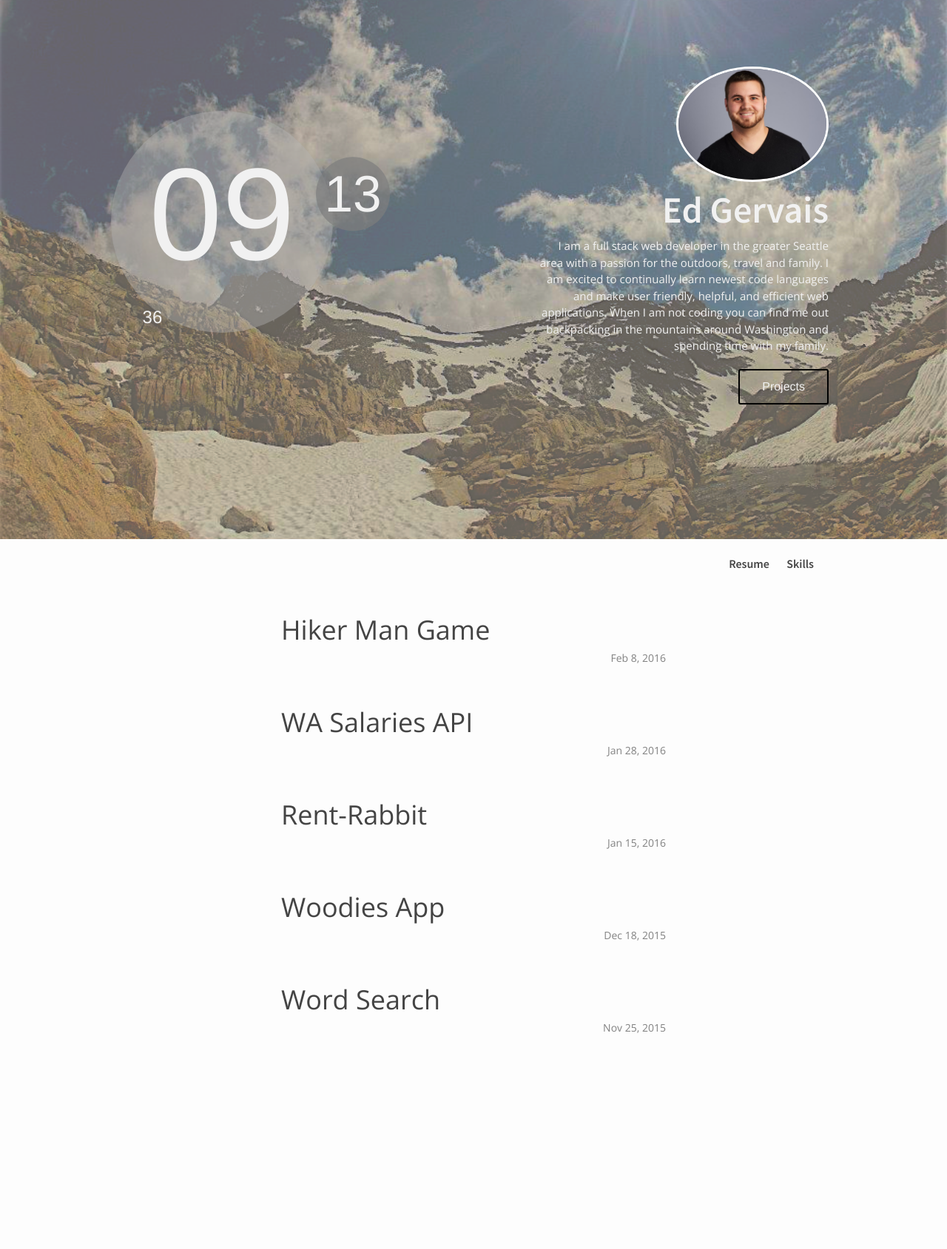
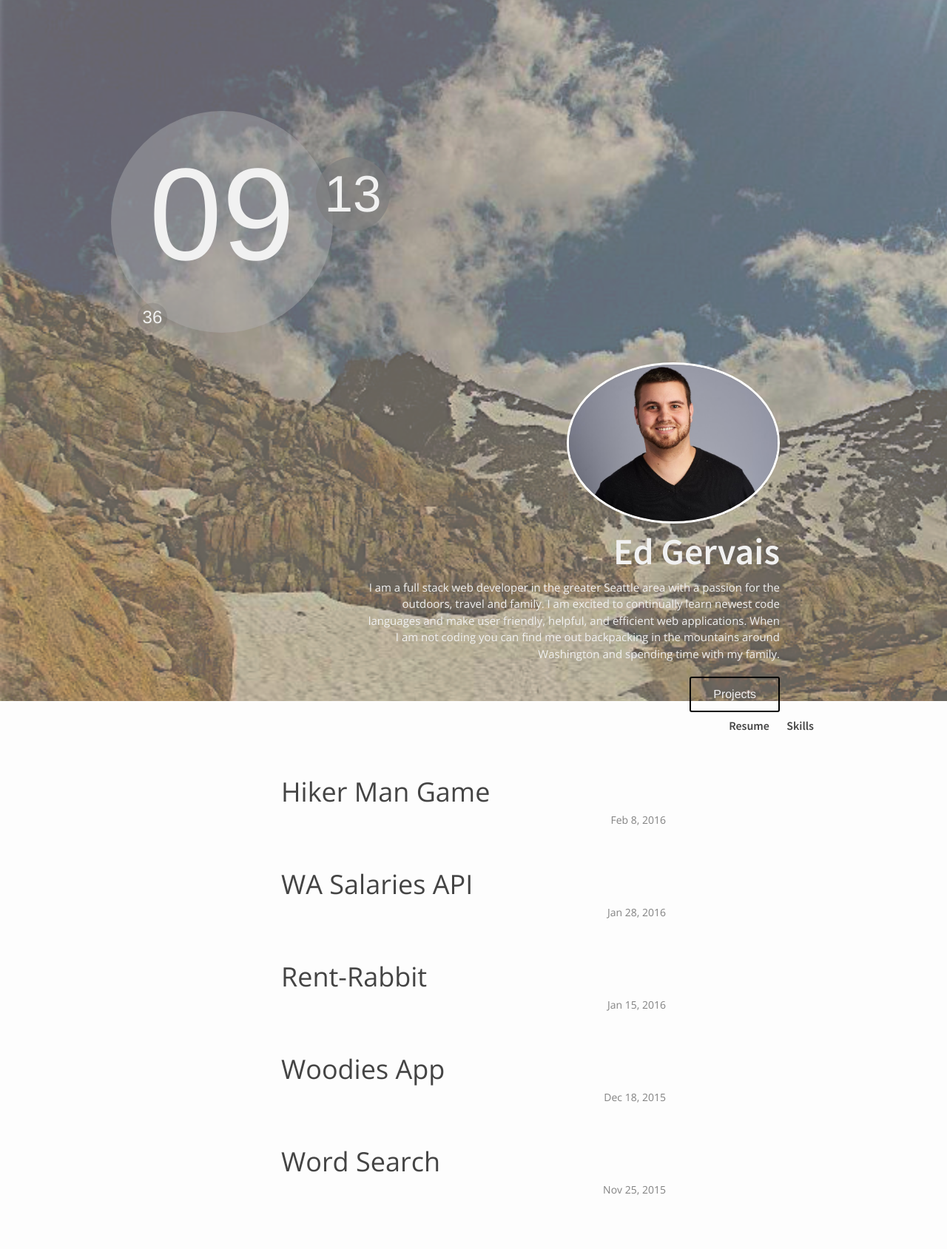
Before and after one commit to egervais7/myPortfolio, a Jekyll site: the page built from index.html, in a window 1280 px wide. Shown: the whole page at 74% size. Built offline with Jekyll 4.4.1, drawn with Linux system fonts in a browser that asks for light colours; before the commit the page ends 1470 px from its top, so only the background shows below that.

Commit message:
media for ipad

```diff
--- a/_sass/_layout.scss
+++ b/_sass/_layout.scss
@@ -300,13 +300,12 @@
 and (min-device-width : 320px)
 and (max-device-width : 736px) {
   .cover {
-    height: 265%;
+    height: 250%;
     width: 150%;
-    display : inline-block;
   }
   .site-name {
     position: relative;
-    top: 450px;
+    top: 400px;
   }
   .site-name__inner {
     position: relative;
@@ -350,3 +349,19 @@
       background-color: rgba(181, 181, 181, 0.4);
   }
 }
+@media only screen
+and (min-device-width : 768px)
+and (max-device-width : 1024px)  {
+  .cover {
+    height: 130%;
+    width: 150%;
+  }
+  .site-name {
+    position: relative;
+    top: 400px;
+  }
+  .site-name__inner {
+    position: relative;
+    width: 60%;
+  }
+}
```
Also changed, not shown: 2 other files.
